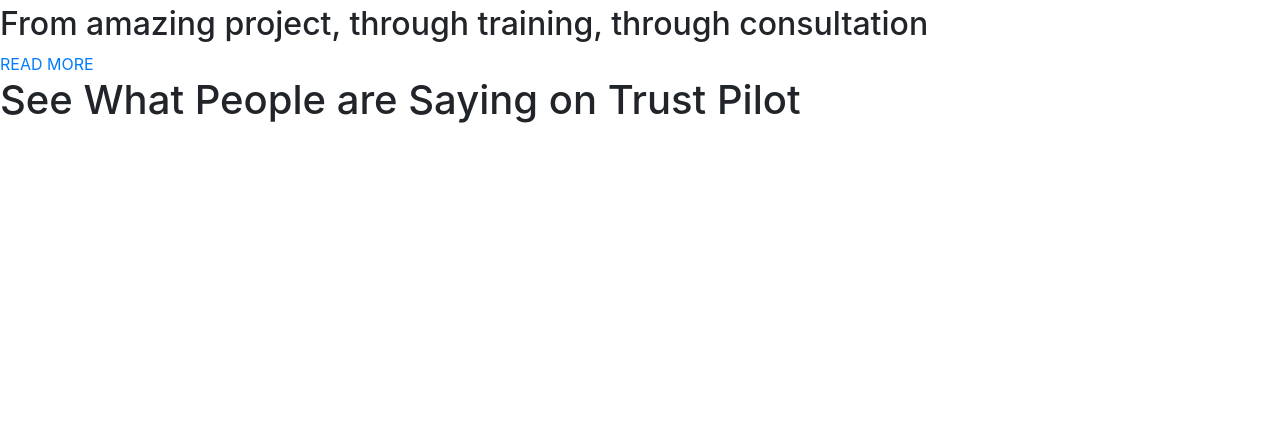
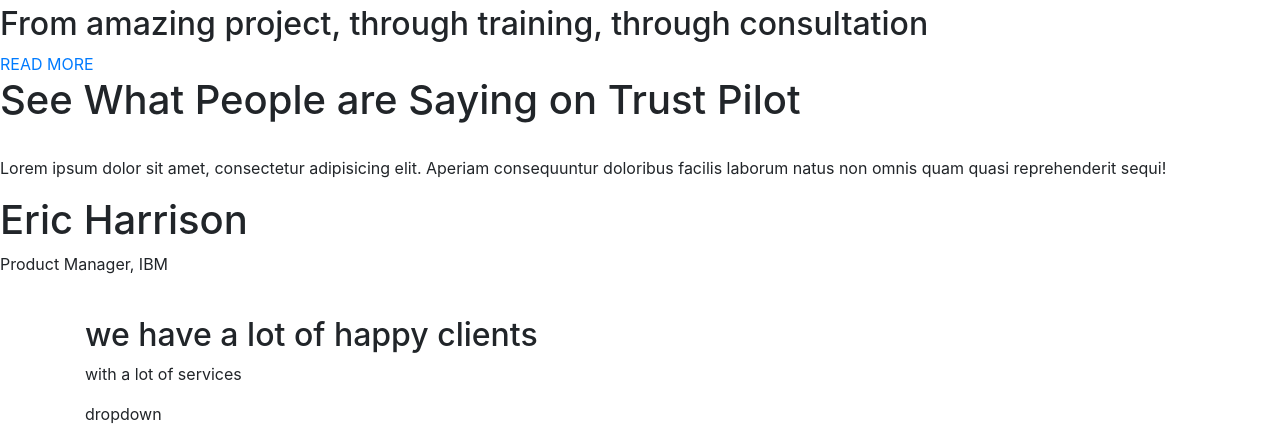
Before and after one commit to momin-riyadh/techforing, a plain HTML site: page index.html in a window 1280 px wide. Shown: the part 946-1372 px from the top of the page. Before the commit the page ends 1078 px from the top, so only its background shows below. Drawn offline with Linux system fonts and the light colour scheme.

Commit message:
fix and deploy

```diff
--- a/index.html
+++ b/index.html
@@ -143,8 +143,46 @@
     <h1>See What People are Saying on Trust Pilot</h1>
   </div>
   <div class="tf-single-testimonial-content">
+    <img src="" alt="">
+    <p>Lorem ipsum dolor sit amet, consectetur adipisicing elit. Aperiam consequuntur doloribus facilis laborum natus
+      non omnis quam quasi reprehenderit sequi!</p>
+
+    <div class="tf-single-testimonial-author">
+      <h1>Eric Harrison</h1>
+      <p>Product Manager, IBM</p>
+    </div>
+  </div>
+</div>
+
+
+<!--=============================
+          Happy Clients
+    =============================-->
+<div class="tf-happy-clients-area">
+  <div class="container">
+
+    <div class="tf-happy-clients">
+      <img src="" alt="">
+      <h2>we have a lot of happy clients</h2>
+      <p>with a lot of services</p>
+    </div>
+
+    <div class="happy-clients-dropdown">
+      dropdown
+    </div>
 
   </div>
+
+
+
+<!--  Cyber Security Card-->
+
+  <div class="container">
+    <div class="tf-author-cards-testimonial">
+
+    </div>
+  </div>
+
 </div>
 
 
```
